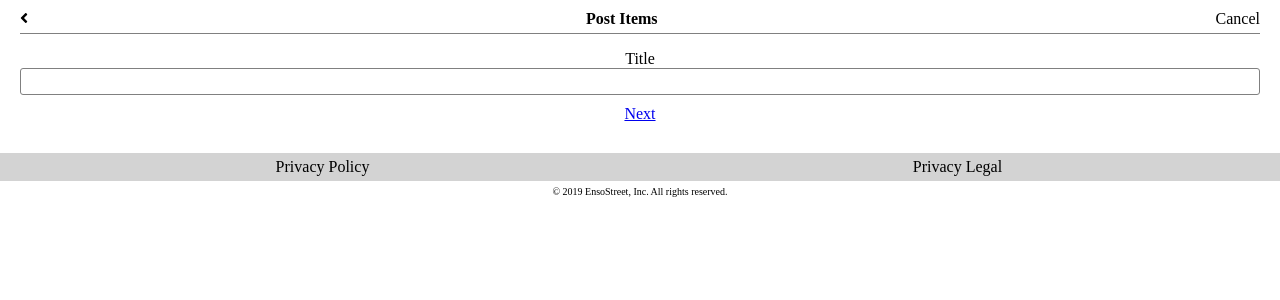
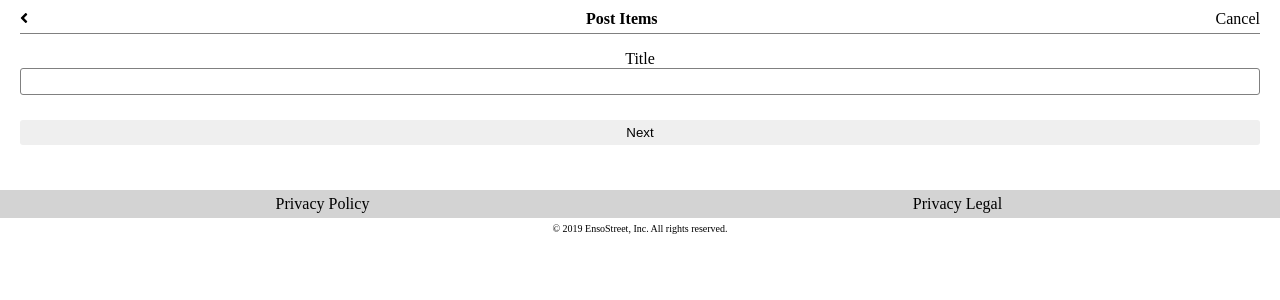
Before and after one commit to liquidMocha/enso-street, a React app: page /post-item in a window 1280 px wide. Shown: the top 300 px of the page. Built offline with nearby package versions, Linux system fonts and the light colour scheme.

Commit message:
Add styling for next button
[#169414899] (https://www.pivotaltracker.com/story/show/169414899)

```diff
--- a/src/components/postItem/PostItemPage.js
+++ b/src/components/postItem/PostItemPage.js
@@ -4,6 +4,7 @@ import {Link, withRouter} from "react-router-dom";
 import PostItemTitleBar from "../shared/PostItemTitleBar";
 import {updatePostedItemTitle} from "../../redux/actions";
 import {connect} from "react-redux";
+import '../../styles/Button.scss';
 
 
 export const PostItemPage = (props) => {
@@ -22,9 +23,9 @@ export const PostItemPage = (props) => {
                            props.updatePostedItemTitle(itemTitle);
                        }}/>
                 <Link to='/post-item/photo'>
-                    <div id='next-button' className='home-page-button'>
+                    <button id='next-button' className='home-page-button'>
                         Next
-                    </div>
+                    </button>
                 </Link>
             </div>
         </div>
```
